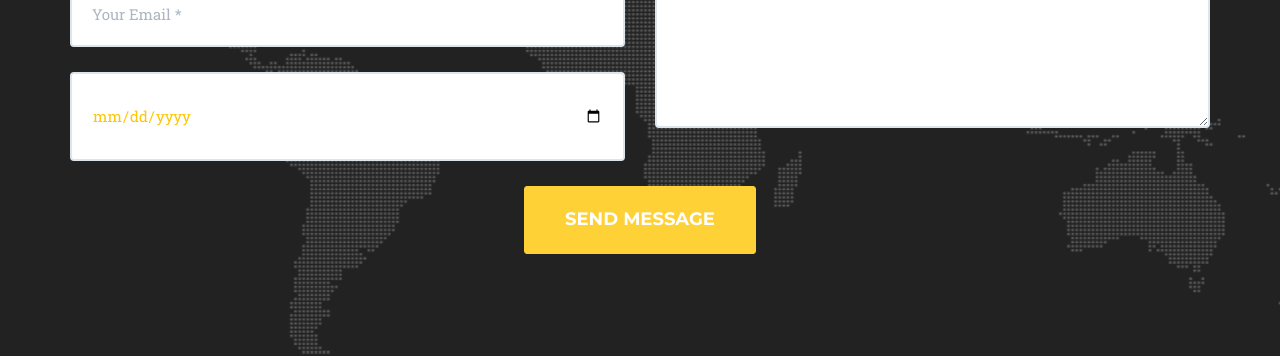
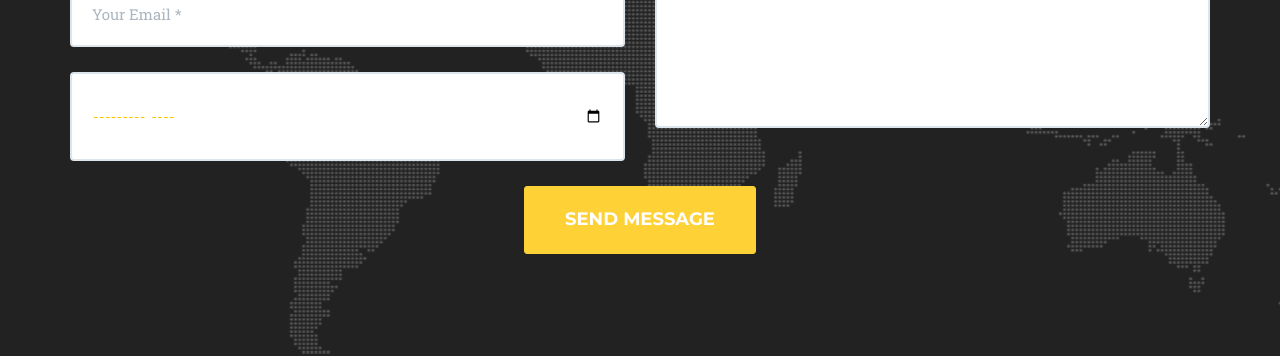
Before and after one commit to mgalbanese12/mgalbanese12.github.io, a Jekyll site: the page built from index.html, in a window 1280 px wide and 900 px high, scrolled down 5479 px. Shown: the part 406-762 px from the top of the window. Built offline with Jekyll 4.4.1, drawn with Linux system fonts in a browser that asks for light colours; some web fonts are replaced.

Commit message:
changed date to month

```diff
--- a/_includes/contact.html
+++ b/_includes/contact.html
@@ -20,7 +20,7 @@
                                     <p class="help-block text-danger"></p>
                                 </div>
                                 <div class="control-group form-group">
-                                    <input type="date" class="form-control" placeholder="Date of Your Move *" id="movedt" required data-validation-required-message="Please enter the date of your move.">
+                                    <input type="month" class="form-control" placeholder="Date of Your Move *" id="movedt" required data-validation-required-message="Please enter the date of your move.">
                                     <p class="help-block text-danger"></p>
                                 </div>
                             </div>
```
